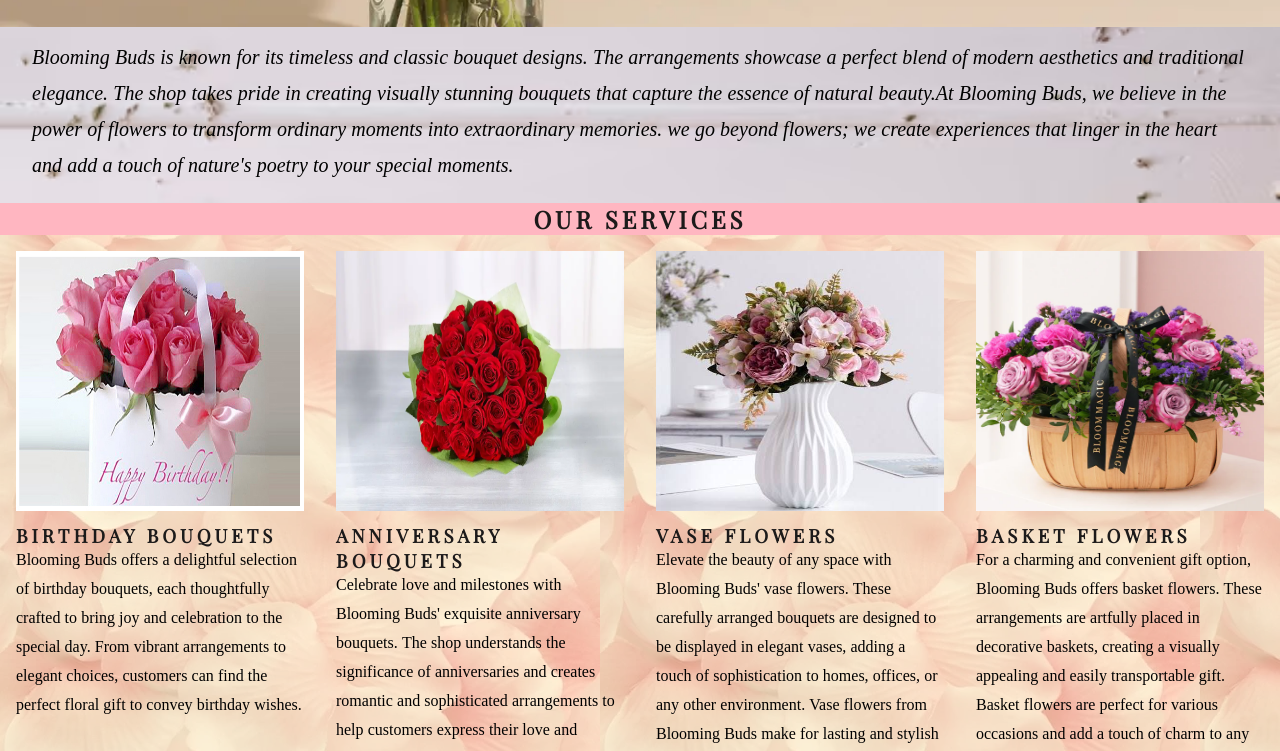
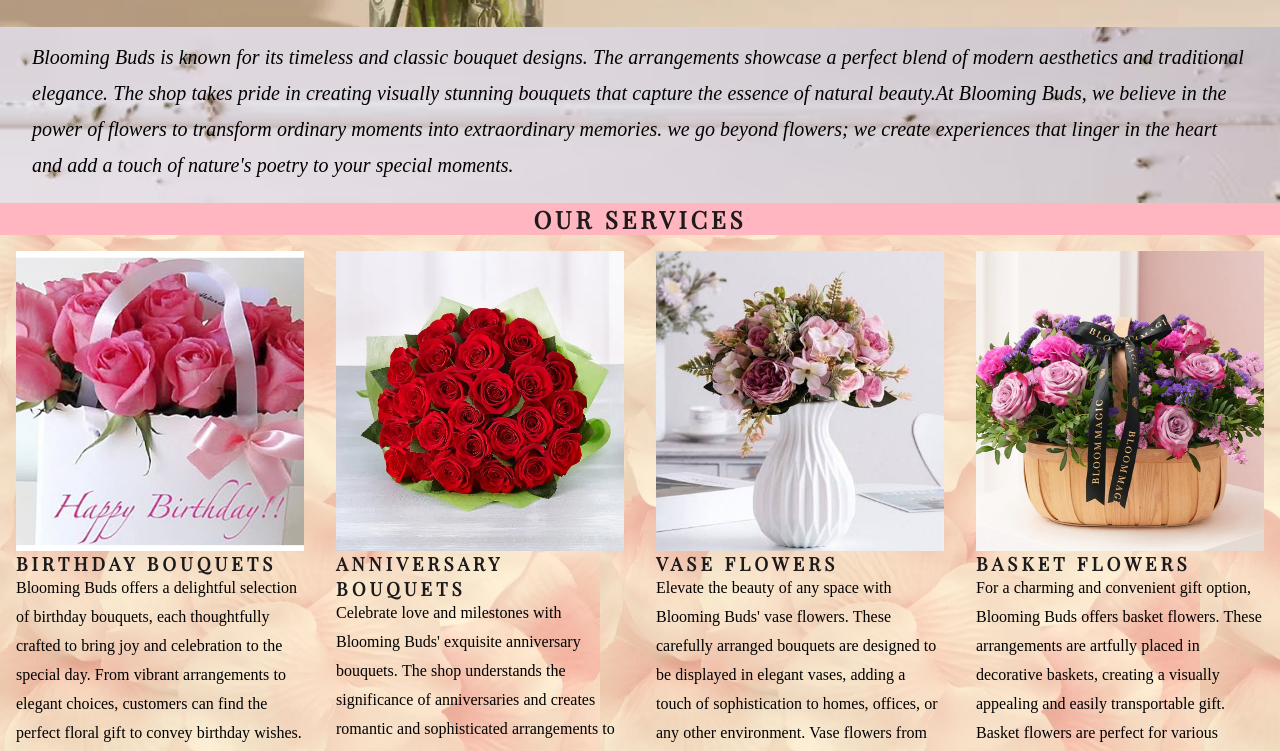
Before and after one commit to SreeshmaTharammal/blooming-buds, a plain HTML site: page index.html in a window 1280 px wide. Shown: the part 618-1369 px from the top of the page. Drawn offline with nearby package versions, Linux system fonts and the light colour scheme.

Commit message:
Add img container and favicon

```diff
--- a/assets/css/style.css
+++ b/assets/css/style.css
@@ -146,7 +146,7 @@
  }
 
  /* Our Services section */
-#services > h2{
+ #services>h2 {
      text-align: center;
  }
 
@@ -170,6 +170,18 @@
 
  }
 
+ .services-img-container {
+     width: 100%;
+     display: flex;
+    height: 300px;
+ }
+
+ .services-img-container img {
+    object-fit: cover;
+    width: 100%;
+    display: block;
+    height:100%;
+ }
 
  .services-zoom-on-hover:hover {
      transform: scale(1.02);
--- a/index.html
+++ b/index.html
@@ -73,8 +73,11 @@
             <h2>Our Services</h2>
             <div class="services-container">
                 <div class="birthday">
-                    <img class="services-zoom-on-hover" src="assets/images/Happy-Birthday-flowers.jpg" width="100%" height="260px"
+                    <div class="services-img-container">
+                        <img class="services-zoom-on-hover" src="assets/images/Happy-Birthday-flowers.jpg" width="100%" height="260px"
                         alt="Birthday bouqet">
+                    </div>
+
                     <h3>Birthday Bouquets</h3>
                     <p>
                         Blooming Buds offers a delightful selection of birthday bouquets, each thoughtfully crafted to
@@ -83,8 +86,11 @@
                     </p>
                 </div>
                 <div class="anniversary">
-                    <img class="services-zoom-on-hover" src="assets/images/anniversary-bouqet.jpg" width="100%" height="260px"
+                    <div class="services-img-container">
+                        <img class="services-zoom-on-hover" src="assets/images/anniversary-bouqet.jpg" width="100%" height="260px"
                         alt="Anniversary bouqet">
+                    </div>
+
                     <h3>Anniversary Bouquets</h3>
                     <p>
                         Celebrate love and milestones with Blooming Buds' exquisite anniversary bouquets. The shop
@@ -93,7 +99,10 @@
                     </p>
                 </div>
                 <div class="vase-flowers">
-                    <img class="services-zoom-on-hover" src="assets/images/vase-flowers.jpg" width="100%" height="260px" alt="Anniversary bouqet">
+                    <div class="services-img-container">
+                        <img class="services-zoom-on-hover" src="assets/images/vase-flowers.jpg" width="100%" height="260px" alt="Anniversary bouqet">
+                    </div>
+
                     <h3>Vase Flowers</h3>
                     <p>
                         Elevate the beauty of any space with Blooming Buds' vase flowers. These carefully arranged
@@ -103,7 +112,10 @@
                     </p>
                 </div>
                 <div class="bascket-flowers">
-                    <img class="services-zoom-on-hover" src="assets/images/Basket-flowers.webp" width="100%" height="260px" alt="Anniversary bouqet">
+                    <div class="services-img-container">
+                        <img class="services-zoom-on-hover" src="assets/images/Basket-flowers.webp" width="100%" height="260px" alt="Anniversary bouqet">
+                    </div>
+
                     <h3>Basket Flowers</h3>
                     <p>
                         For a charming and convenient gift option, Blooming Buds offers basket flowers. These
```
Also changed, not shown: assets/favicon/browserconfig.xml (added, +9 -0 lines), assets/favicon/safari-pinned-tab.svg (added), assets/favicon/site.webmanifest (added), assets/images/bouquet-of-single-headed-and-spray-roses.avif (added), assets/images/bouquet.jpg (added), assets/images/florist-work-arrange-floral-decorations.avif (added), assets/images/florist-work-pretty-caucasian-woman-arranging-floral-decorations-making-bouquet-clients-adorable-lady-apron-is-standing-desk-working.avif (added), assets/images/pngtree-pink-gradient-rose-fresh-background-picture-image.jpg (added). Lines whose indentation alone changed are shown as unchanged.
